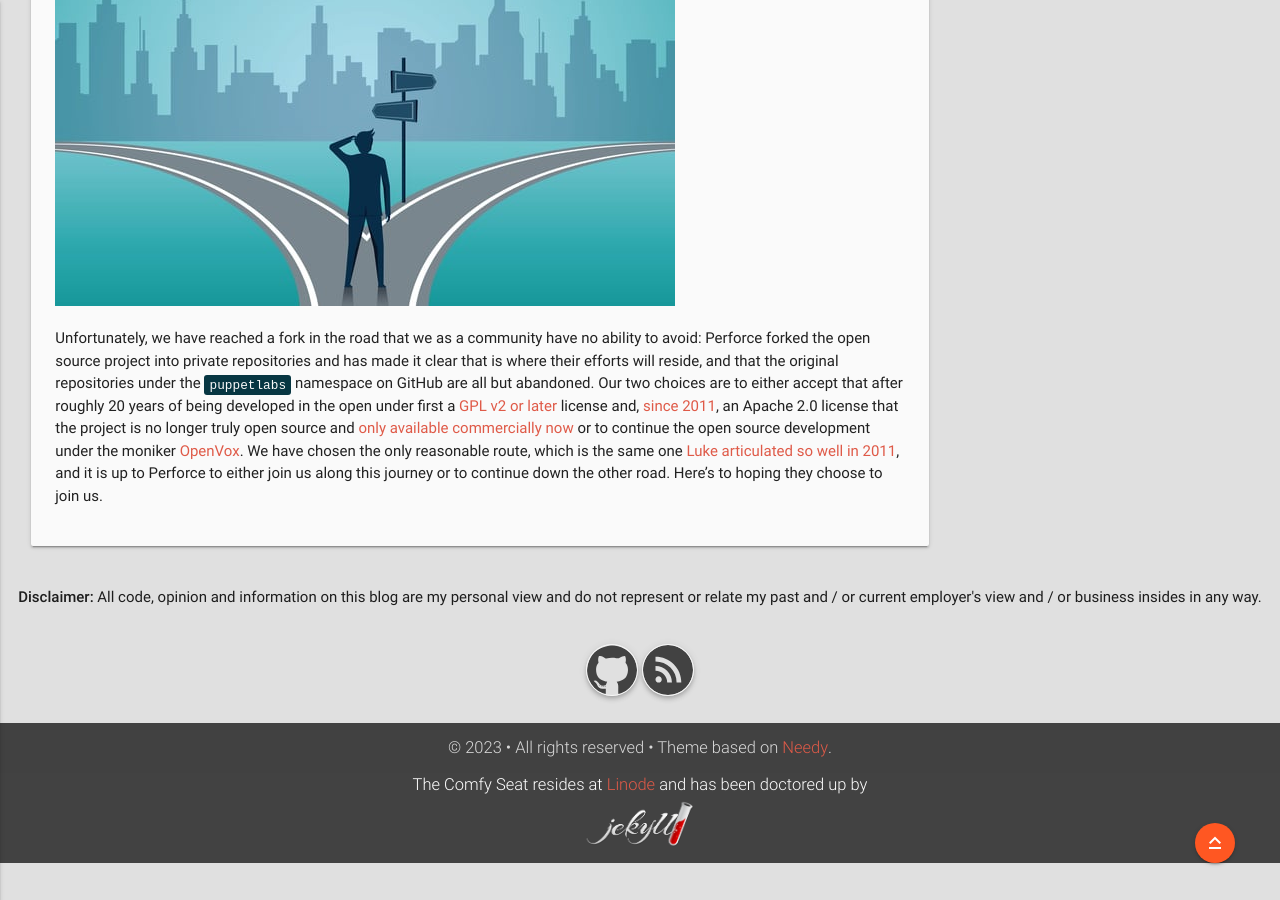
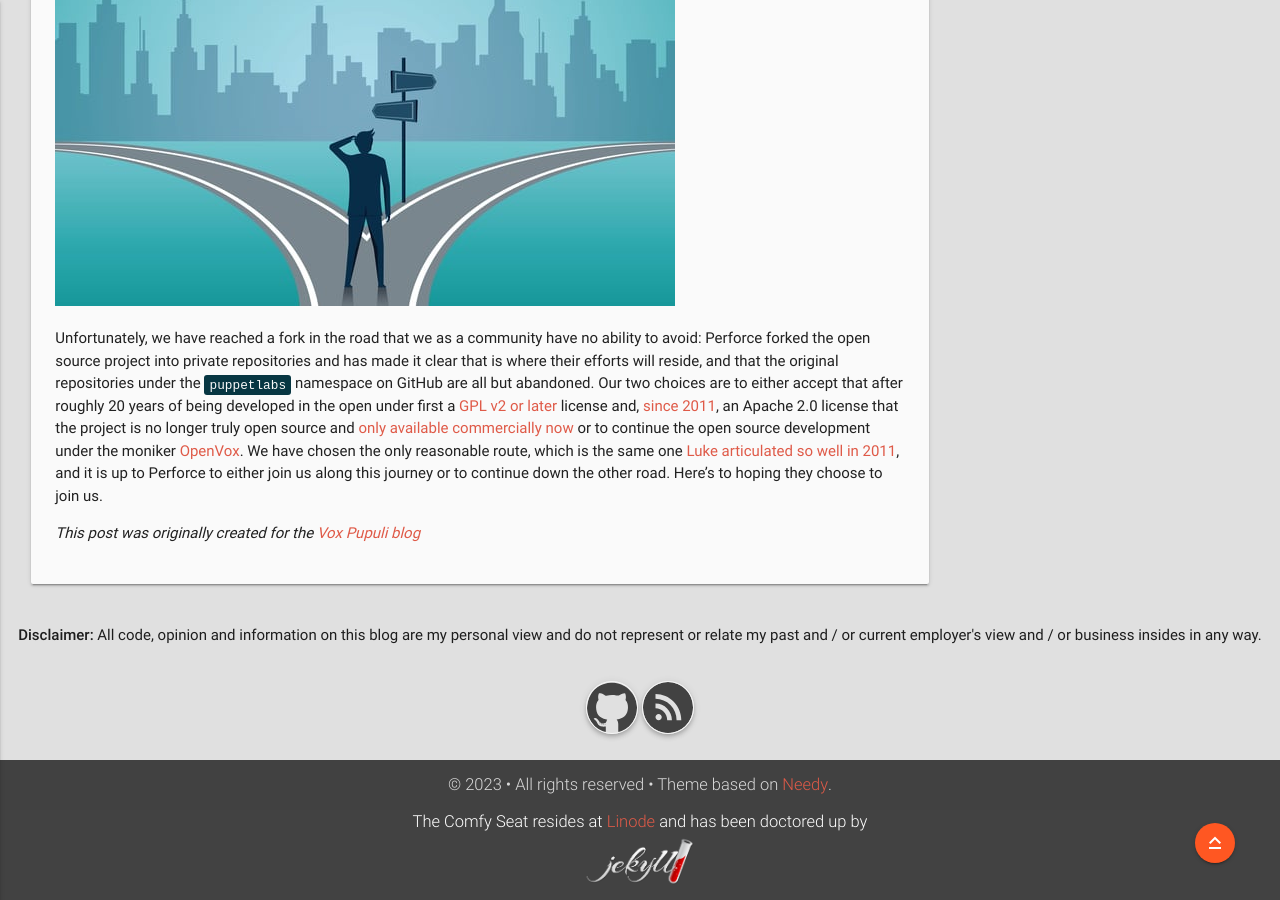
Before and after one commit to genebean/jekyll-beanbag, a Jekyll site: the page built from _posts/2025-06-14-an-unsupportable-path.md, in a window 1280 px wide and 900 px high, scrolled down 1814 px. Built offline with Jekyll 4.4.1, drawn with Linux system fonts in a browser that asks for light colours; nearby versions of some CDN libraries; comment, search, counter and statistics services are not loaded; before the commit the page ends 2677 px from its top, so only the background shows below that; some of the changed text lies outside the part shown.

Commit message:
Add a note about this being cross posted

```diff
--- a/_posts/2025-06-14-an-unsupportable-path.md
+++ b/_posts/2025-06-14-an-unsupportable-path.md
@@ -36,3 +36,5 @@
 ![Image of a person standing at a fork in the road](/assets/images/posts/2025-06-14-decision-crossroad.jpg)
 
 Unfortunately, we have reached a fork in the road that we as a community have no ability to avoid: Perforce forked the open source project into private repositories and has made it clear that is where their efforts will reside, and that the original repositories under the `puppetlabs` namespace on GitHub are all but abandoned. Our two choices are to either accept that after roughly 20 years of being developed in the open under first a [GPL v2 or later](https://github.com/puppetlabs/puppet/commit/773be962b05d7d35c392eb9ae9b70822123693c3) license and, [since 2011](https://github.com/puppetlabs/puppet/commit/d2145d9a02ce1802ceb44f0cf99090af62cc4b71), an Apache 2.0 license that the project is no longer truly open source and [only available commercially now](https://web.archive.org/web/20250416004958/https://www.puppet.com/blog/open-source-puppet-updates-2025) or to continue the open source development under the moniker [OpenVox](https://github.com/OpenVoxProject/). We have chosen the only reasonable route, which is the same one [Luke articulated so well in 2011](https://web.archive.org/web/20110430225949/http://www.puppetlabs.com/blog/relicensing-puppet-to-apache-2-0/), and it is up to Perforce to either join us along this journey or to continue down the other road. Here's to hoping they choose to join us.
+
+*This post was originally created for the [Vox Pupuli blog](https://voxpupuli.org/blog/2025/06/14/an-unsupportable-path/)*
```
